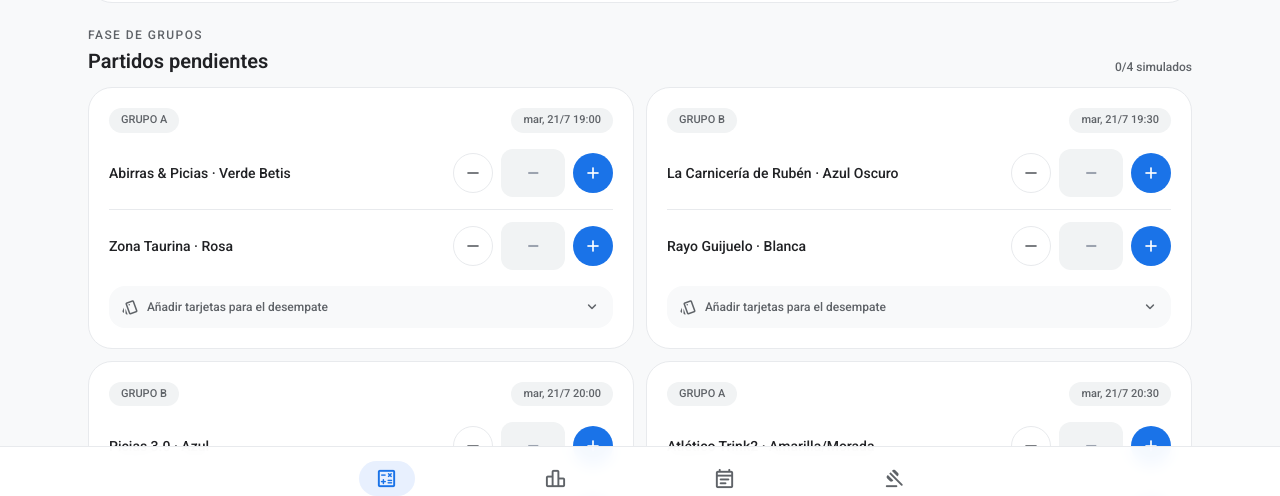
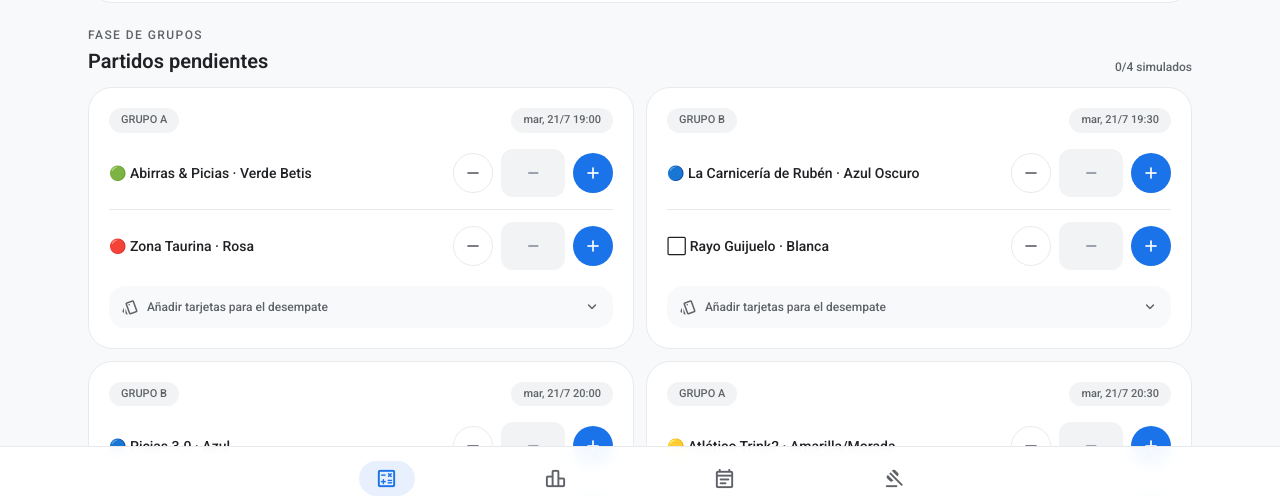
Before and after one commit to kraduddev/torneo-f7-fiestas-sm, a plain HTML site: page index.html in a window 1280 px wide. Shown: the part 270-766 px from the top of the page. Drawn offline with nearby package versions, Linux system fonts and the light colour scheme.

Commit message:
fix calculadora tarjetas

```diff
--- a/index.html
+++ b/index.html
@@ -245,34 +245,34 @@
     const initialTournament = {
       grupos: {
         A: [
-          { pos: 1, equipo: 'Atlético Trink2 - Camiseta Amarilla/Morada', pts: 6, j: 2, g: 2, e: 0, p: 0, gf: 6, gc: 1, dif: 5, edades_acumuladas: 0 },
-          { pos: 2, equipo: 'Los Bingos- Morado', pts: 3, j: 2, g: 1, e: 0, p: 1, gf: 5, gc: 5, dif: 0, edades_acumuladas: 0 },
-          { pos: 3, equipo: 'Abirras & Picias- Verde Betis', pts: 3, j: 2, g: 1, e: 0, p: 1, gf: 3, gc: 3, dif: 0, edades_acumuladas: 0 },
-          { pos: 4, equipo: 'Zona Taurina- Rosa', pts: 0, j: 2, g: 0, e: 0, p: 2, gf: 3, gc: 8, dif: -5, edades_acumuladas: 0 }
+          { pos: 1, equipo: '🟡 Atlético Trink2 - Camiseta Amarilla/Morada', pts: 6, j: 2, g: 2, e: 0, p: 0, gf: 6, gc: 1, dif: 5, edades_acumuladas: 0 },
+          { pos: 2, equipo: '🟣 Los Bingos- Morado', pts: 3, j: 2, g: 1, e: 0, p: 1, gf: 5, gc: 5, dif: 0, edades_acumuladas: 0 },
+          { pos: 3, equipo: '🟢 Abirras & Picias- Verde Betis', pts: 3, j: 2, g: 1, e: 0, p: 1, gf: 3, gc: 3, dif: 0, edades_acumuladas: 0 },
+          { pos: 4, equipo: '🔴 Zona Taurina- Rosa', pts: 0, j: 2, g: 0, e: 0, p: 2, gf: 3, gc: 8, dif: -5, edades_acumuladas: 0 }
         ],
         B: [
-          { pos: 1, equipo: 'Rayo Guijuelo - (Camiseta Blanca)', pts: 6, j: 2, g: 2, e: 0, p: 0, gf: 3, gc: 0, dif: 3, edades_acumuladas: 0 },
-          { pos: 2, equipo: 'La Carnicería de Rubén- Azul Oscuro', pts: 3, j: 2, g: 1, e: 0, p: 1, gf: 9, gc: 6, dif: 3, edades_acumuladas: 0 },
-          { pos: 3, equipo: 'Pedña Mijatovic - Camiseta Negra', pts: 3, j: 2, g: 1, e: 0, p: 1, gf: 5, gc: 4, dif: 1, edades_acumuladas: 0 },
-          { pos: 4, equipo: 'Picias 3.0 - (Camiseta Azul)', pts: 0, j: 2, g: 0, e: 0, p: 2, gf: 1, gc: 8, dif: -7, edades_acumuladas: 0 }
+          { pos: 1, equipo: '⬜ Rayo Guijuelo - (Camiseta Blanca)', pts: 6, j: 2, g: 2, e: 0, p: 0, gf: 3, gc: 0, dif: 3, edades_acumuladas: 0 },
+          { pos: 2, equipo: '🔵 La Carnicería de Rubén- Azul Oscuro', pts: 3, j: 2, g: 1, e: 0, p: 1, gf: 9, gc: 6, dif: 3, edades_acumuladas: 0 },
+          { pos: 3, equipo: '⬛ Pedña Mijatovic - Camiseta Negra', pts: 3, j: 2, g: 1, e: 0, p: 1, gf: 5, gc: 4, dif: 1, edades_acumuladas: 0 },
+          { pos: 4, equipo: '🔵 Picias 3.0 - (Camiseta Azul)', pts: 0, j: 2, g: 0, e: 0, p: 2, gf: 1, gc: 8, dif: -7, edades_acumuladas: 0 }
         ]
       },
       enfrentamientos: [
-        { id: 1, fase: 'GRUPO B', local: 'Rayo Guijuelo - (Camiseta Blanca)', visitante: 'Picias 3.0 - (Camiseta Azul)', goles_local: 2, goles_visitante: 0, finalizado: true },
-        { id: 2, fase: 'GRUPO B', local: 'Pedña Mijatovic - Camiseta Negra', visitante: 'La Carnicería de Rubén- Azul Oscuro', goles_local: 5, goles_visitante: 3, finalizado: true },
-        { id: 3, fase: 'GRUPO A', local: 'Zona Taurina- Rosa', visitante: 'Atlético Trink2 - Camiseta Amarilla/Morada', goles_local: 1, goles_visitante: 4, finalizado: true },
-        { id: 4, fase: 'GRUPO A', local: 'Los Bingos- Morado', visitante: 'Abirras & Picias- Verde Betis', goles_local: 1, goles_visitante: 3, finalizado: true },
-        { id: 5, fase: 'GRUPO A', local: 'Abirras & Picias- Verde Betis', visitante: 'Zona Taurina- Rosa', goles_local: null, goles_visitante: null, finalizado: false, fecha: 'mar, 21/7 19:00' },
-        { id: 6, fase: 'GRUPO B', local: 'La Carnicería de Rubén- Azul Oscuro', visitante: 'Rayo Guijuelo - (Camiseta Blanca)', goles_local: null, goles_visitante: null, finalizado: false, fecha: 'mar, 21/7 19:30' },
-        { id: 7, fase: 'GRUPO B', local: 'Picias 3.0 - (Camiseta Azul)', visitante: 'Pedña Mijatovic - Camiseta Negra', goles_local: null, goles_visitante: null, finalizado: false, fecha: 'mar, 21/7 20:00' },
-        { id: 8, fase: 'GRUPO A', local: 'Atlético Trink2 - Camiseta Amarilla/Morada', visitante: 'Los Bingos- Morado', goles_local: null, goles_visitante: null, finalizado: false, fecha: 'mar, 21/7 20:30' }
+        { id: 1, fase: 'GRUPO B', local: '⬜ Rayo Guijuelo - (Camiseta Blanca)', visitante: '🔵 Picias 3.0 - (Camiseta Azul)', goles_local: 2, goles_visitante: 0, finalizado: true },
+        { id: 2, fase: 'GRUPO B', local: '⬛ Pedña Mijatovic - Camiseta Negra', visitante: '🔵 La Carnicería de Rubén- Azul Oscuro', goles_local: 5, goles_visitante: 3, finalizado: true },
+        { id: 3, fase: 'GRUPO A', local: '🔴 Zona Taurina- Rosa', visitante: '🟡 Atlético Trink2 - Camiseta Amarilla/Morada', goles_local: 1, goles_visitante: 4, finalizado: true },
+        { id: 4, fase: 'GRUPO A', local: '🟣 Los Bingos- Morado', visitante: '🟢 Abirras & Picias- Verde Betis', goles_local: 1, goles_visitante: 3, finalizado: true },
+        { id: 5, fase: 'GRUPO A', local: '🟢 Abirras & Picias- Verde Betis', visitante: '🔴 Zona Taurina- Rosa', goles_local: null, goles_visitante: null, finalizado: false, fecha: 'mar, 21/7 19:00' },
+        { id: 6, fase: 'GRUPO B', local: '🔵 La Carnicería de Rubén- Azul Oscuro', visitante: '⬜ Rayo Guijuelo - (Camiseta Blanca)', goles_local: null, goles_visitante: null, finalizado: false, fecha: 'mar, 21/7 19:30' },
+        { id: 7, fase: 'GRUPO B', local: '🔵 Picias 3.0 - (Camiseta Azul)', visitante: '⬛ Pedña Mijatovic - Camiseta Negra', goles_local: null, goles_visitante: null, finalizado: false, fecha: 'mar, 21/7 20:00' },
+        { id: 8, fase: 'GRUPO A', local: '🟡 Atlético Trink2 - Camiseta Amarilla/Morada', visitante: '🟣 Los Bingos- Morado', goles_local: null, goles_visitante: null, finalizado: false, fecha: 'mar, 21/7 20:30' }
       ],
       sanciones: [
-        { jugador: 'Agus Domínguez', equipo: 'Zona Taurina- Rosa', amarillas: 1, rojas: 0 },
-        { jugador: 'Michael Alonso', equipo: 'Picias 3.0 - (Camiseta Azul)', amarillas: 1, rojas: 0 },
-        { jugador: 'Ángel Trigo', equipo: 'Pedña Mijatovic - Camiseta Negra', amarillas: 1, rojas: 0 },
-        { jugador: 'Jose Antonio García', equipo: 'Pedña Mijatovic - Camiseta Negra', amarillas: 1, rojas: 0 },
-        { jugador: 'Eugenio González', equipo: 'Abirras & Picias- Verde Betis', amarillas: 1, rojas: 0 }
+        { jugador: 'Agus Domínguez', equipo: '🔴 Zona Taurina- Rosa', amarillas: 1, rojas: 0 },
+        { jugador: 'Michael Alonso', equipo: '🔵 Picias 3.0 - (Camiseta Azul)', amarillas: 1, rojas: 0 },
+        { jugador: 'Ángel Trigo', equipo: '⬛ Pedña Mijatovic - Camiseta Negra', amarillas: 1, rojas: 0 },
+        { jugador: 'Jose Antonio García', equipo: '⬛ Pedña Mijatovic - Camiseta Negra', amarillas: 1, rojas: 0 },
+        { jugador: 'Eugenio González', equipo: '🟢 Abirras & Picias- Verde Betis', amarillas: 1, rojas: 0 }
       ]
     };
 
@@ -678,6 +678,9 @@
 
     function renderPendingMatches() {
       const matches = initialTournament.enfrentamientos.filter(match => !match.finalizado);
+      const openCardDetails = new Set(
+        $$('details[data-card-details][open]').map(details => Number(details.dataset.cardDetails))
+      );
       $('#pendingMatches').innerHTML = matches.map(match => {
         const score = state.scores[match.id];
         const cards = state.cards[match.id];
@@ -703,7 +706,7 @@
               </div>
             </div>
 
-            <details class="mt-4 rounded-2xl bg-google-surface p-3">
+            <details data-card-details="${match.id}" ${openCardDetails.has(match.id) ? 'open' : ''} class="mt-4 rounded-2xl bg-google-surface p-3">
               <summary class="flex cursor-pointer list-none items-center justify-between gap-3 text-xs font-medium text-google-muted">
                 <span class="flex items-center gap-2"><span class="material-symbols-rounded text-[18px]">style</span> Añadir tarjetas para el desempate</span>
                 <span class="material-symbols-rounded text-[18px]">expand_more</span>
```
